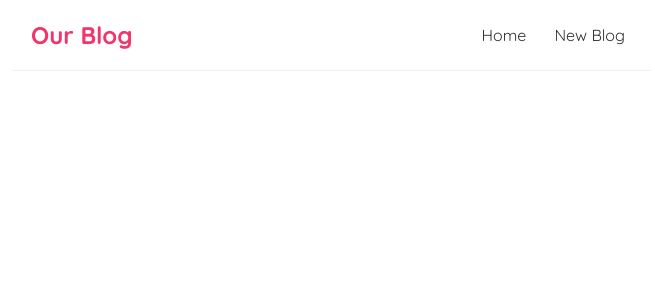
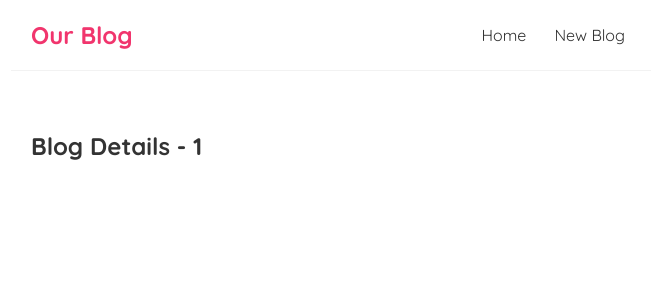
Before and after one commit to rradfar/react-blog, a React (Create React App) app: page /blogs/1 in a window 1280 px wide. Shown: the top 300 px of the page, without its empty margins (309-964 px from the left). Built offline with nearby package versions, Linux system fonts and the light colour scheme.

Commit message:
Add route parameters for  blog posts

```diff
--- a/src/App.js
+++ b/src/App.js
@@ -2,6 +2,7 @@
 import Navbar from './Navbar';
 import Home from './Home';
 import Create from './Create';
+import BlogDetails from './BlogDetails';
 
 function App() {
   return (
@@ -16,6 +17,9 @@
             <Route path='/create'>
               <Create />
             </Route>
+            <Route path='/blogs/:id'>
+              <BlogDetails />
+            </Route>
           </Switch>
         </div>
       </div>
--- /dev/null
+++ b/src/BlogDetails.js
@@ -0,0 +1,13 @@
+import { useParams } from 'react-router-dom';
+
+const BlogDetails = () => {
+  const { id } = useParams();
+
+  return (
+    <div className='blog-details'>
+      <h2>Blog Details - {id}</h2>
+    </div>
+  );
+};
+
+export default BlogDetails;
--- a/src/BlogList.js
+++ b/src/BlogList.js
@@ -1,11 +1,15 @@
+import { Link } from 'react-router-dom';
+
 const BlogList = ({ blogs, title }) => {
   return (
     <div className='blog-list'>
       <h2>{title}</h2>
       {blogs.map(blog => (
         <div className='blog-preview' key={blog.id}>
-          <h2>{blog.title}</h2>
-          <p>Written by {blog.author}</p>
+          <Link to={`/blogs/${blog.id}`}>
+            <h2>{blog.title}</h2>
+            <p>Written by {blog.author}</p>
+          </Link>
         </div>
       ))}
     </div>
--- a/src/index.css
+++ b/src/index.css
@@ -48,3 +48,7 @@
   color: #f1356d;
   margin-bottom: 8px;
 }
+
+.blog-preview a {
+  text-decoration: none;
+}
```
